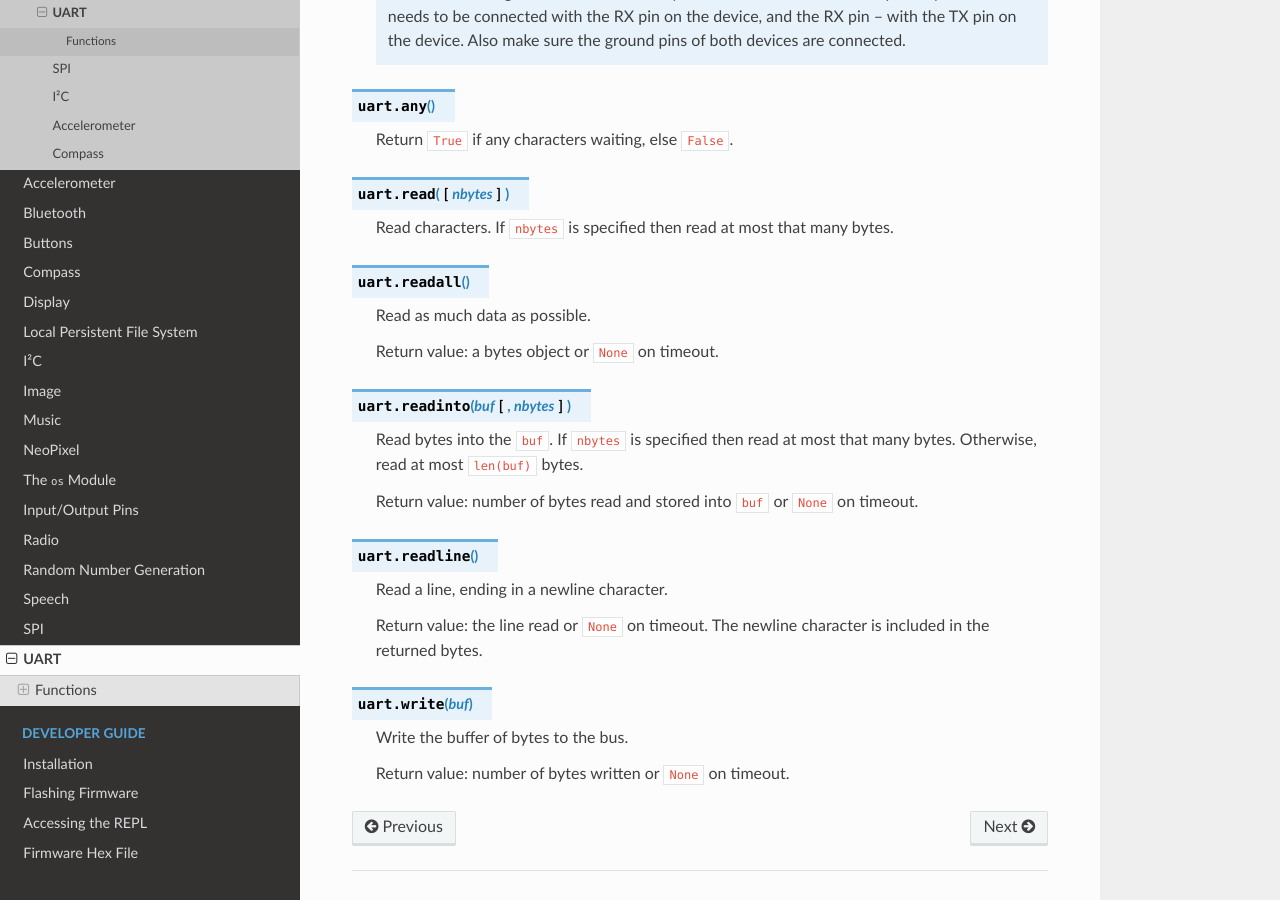
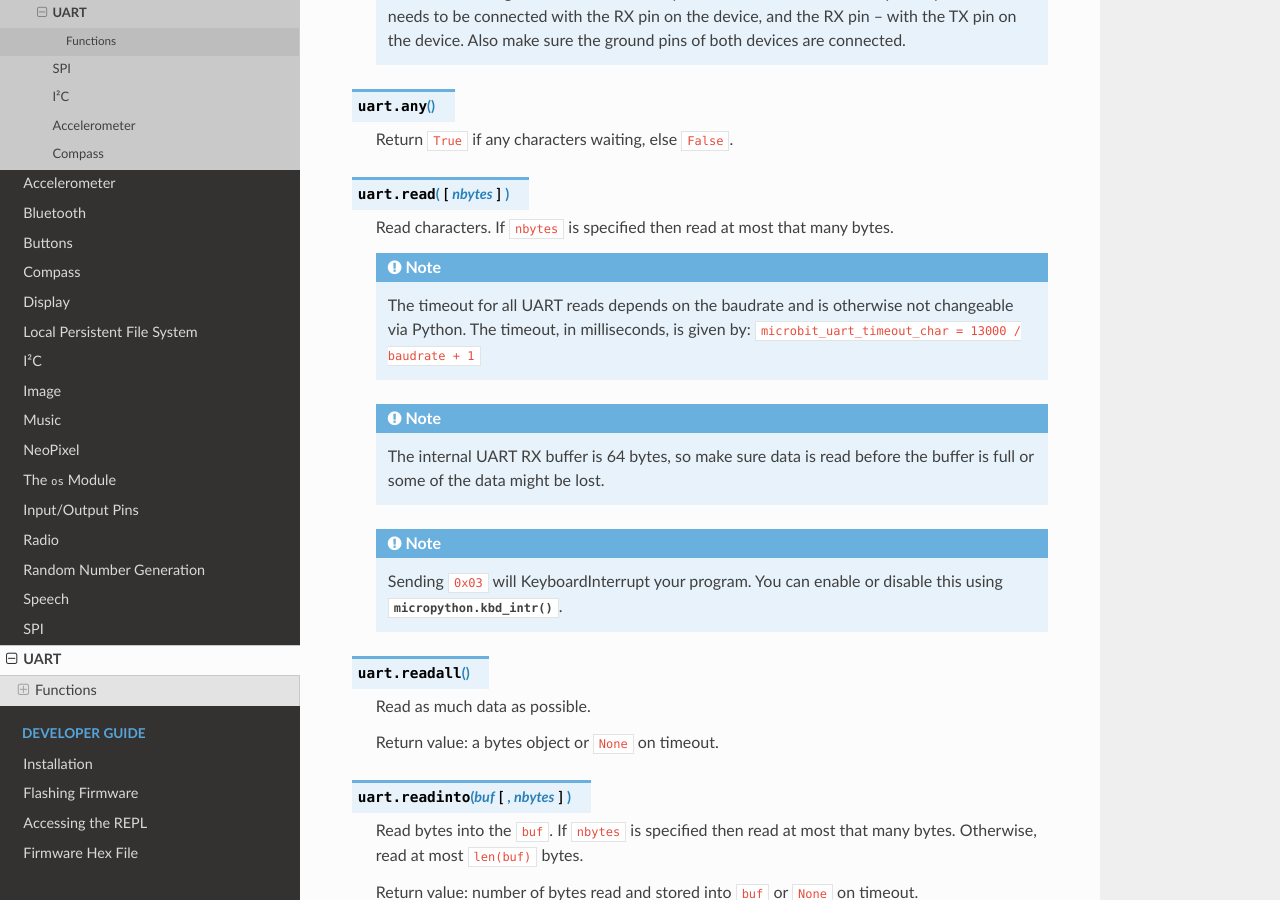
Before and after one commit to bbcmicrobit/micropython, a Sphinx documentation site: the page built from docs/uart.rst, in a window 1280 px wide and 900 px high, scrolled down 1074 px. Built offline with Sphinx 7.4.7 and the Read the Docs theme 2.0.0, drawn with Linux system fonts in a browser that asks for light colours.

Commit message:
docs: Update uart.rst with read() notes (#586)
- Add note on receive timeout duration
- Add note on 0x03 keyboard interrupt and micropython.kbd_intr()
- Add buffer size note

```diff
--- a/docs/uart.rst
+++ b/docs/uart.rst
@@ -63,6 +63,22 @@ Functions
    Read characters.  If ``nbytes`` is specified then read at most that many
    bytes.
 
+   .. note::
+
+        The timeout for all UART reads depends on the baudrate and is otherwise
+        not changeable via Python. The timeout, in milliseconds, is given by:
+        ``microbit_uart_timeout_char = 13000 / baudrate + 1``
+
+   .. note::
+
+        The internal UART RX buffer is 64 bytes, so make sure data is read
+        before the buffer is full or some of the data might be lost.
+
+   .. note::
+
+        Sending ``0x03`` will KeyboardInterrupt your program. You can enable or
+        disable this using :func:`micropython.kbd_intr()`.
+
 .. method:: uart.readall()
 
    Read as much data as possible.
```
